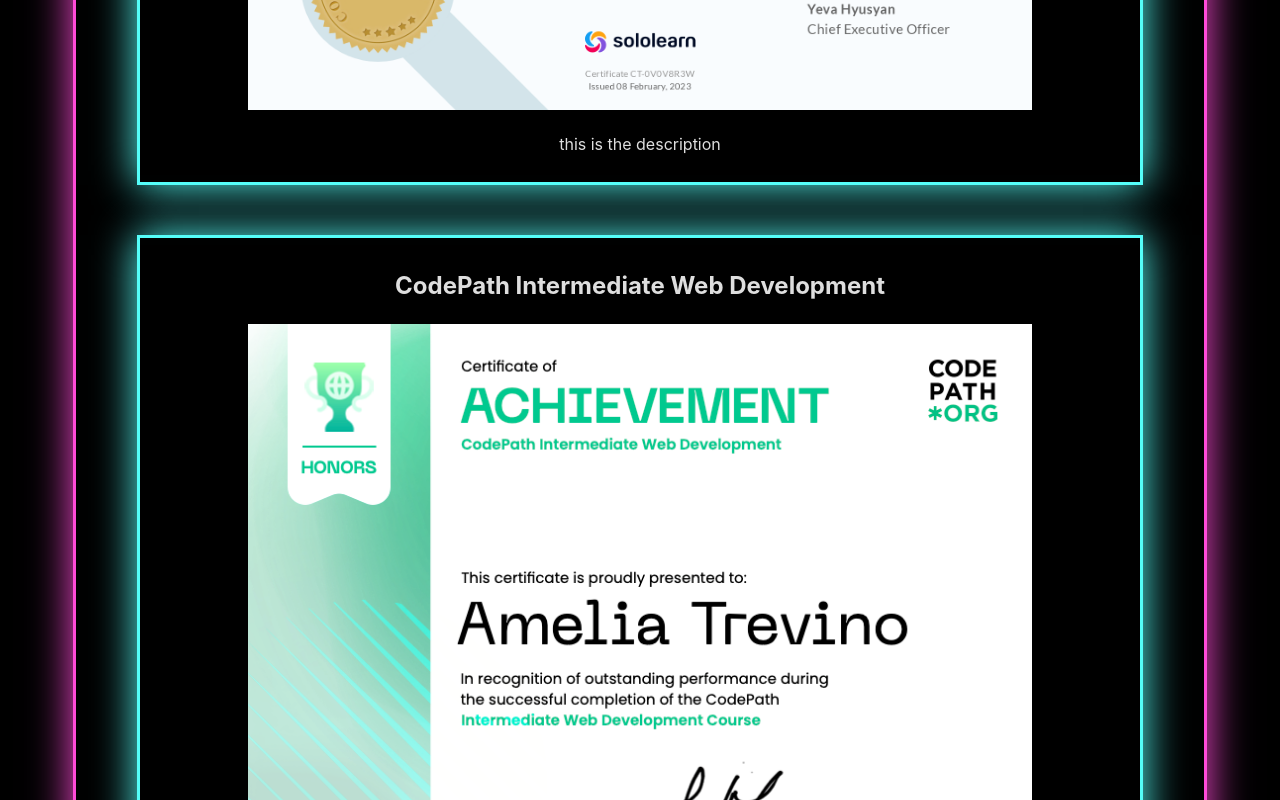
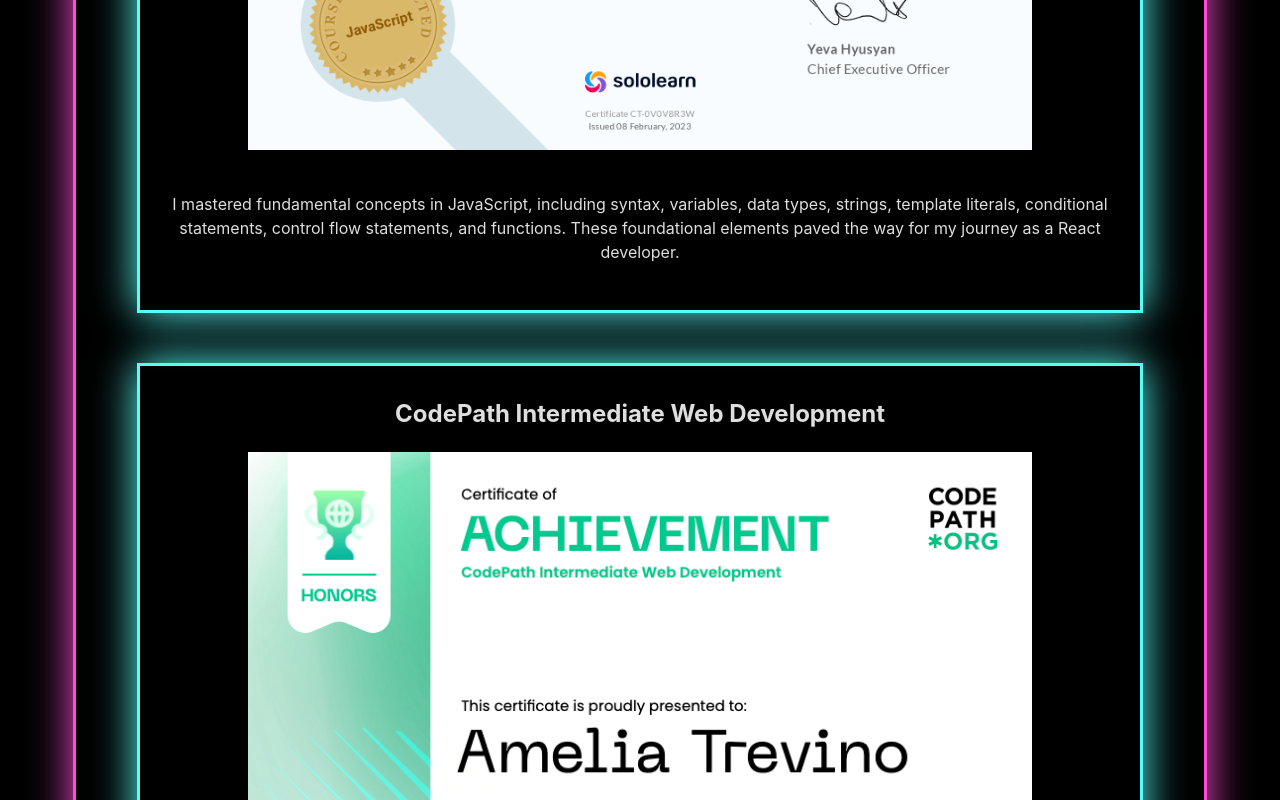
Before and after one commit to Mela13076/React-Portfolio, a React (Vite) app in the folder portfolio/: page /certificates in a window 1280 px wide. Shown: the part 1780-2580 px from the top of the page. Built offline with nearby package versions, Linux system fonts and the light colour scheme; a web font is replaced by a local one.

Commit message:
Certificate Page Update

```diff
--- a/portfolio/src/App.css
+++ b/portfolio/src/App.css
@@ -351,6 +351,7 @@
   display: flex;
   justify-content: center;
   align-items: center;
+  cursor: pointer;
 }
 
 .full-image {
@@ -358,6 +359,14 @@
   max-width: 100%; /* Adjust the width as needed */
   height: auto; /* Adjust the height as needed */
   /* Additional styles, e.g., border, box-shadow, etc. */
+}
+
+.certImage{
+  cursor: pointer;
+}
+
+.certDescription{
+  padding: 20px;
 }
 
 
--- a/portfolio/src/pages/certificates.jsx
+++ b/portfolio/src/pages/certificates.jsx
@@ -7,7 +7,7 @@
 
 function Certificates(){
 
-    const data = [
+    const certificateData = [
         {
             title: 'Udemy Web Design for Beginners: Real World Coding in HTML & CSS',
             image: cert1,
@@ -16,29 +16,29 @@
         {
             title: 'Sololearn JavaScript',
             image: cert2,
-            description: 'this is the description',
+            description: 'I mastered fundamental concepts in JavaScript, including syntax, variables, data types, strings, template literals, conditional statements, control flow statements, and functions. These foundational elements paved the way for my journey as a React developer.',
         },
         {
             title: 'CodePath Intermediate Web Development',
             image: cert3,
-            description: 'this is the description',
+            description: 'In an immersive project-based course, I delved into intermediate web development techniques, gaining expertise in various areas. I explored React basics, JSX, functional components, props, state, hooks, events, GitHub fundamentals, form handling, arrays as states, events within nested components, HTTP requests, Async/Await, APIs, component lifecycle, conditional rendering, filter(), map(), React Router, CRUD operations, and website deployment. This comprehensive course provided me with all the tools and knowledge necessary to confidently create my own React websites.',
         },
         {
             title: 'First Place Award for Computer Science in Senior Design Project',
             image: cert4,
-            description: 'this is the description',
+            description: 'Achieved first place in the Computer Science division for my Engineering Senior Design project. Developed a full-stack website using React, incorporating advanced concepts like AWS Relational Database Services (RDS) with PostgreSQL. On the front-end, I efficiently executed the code using React, while on the back-end, I leveraged Express.js and Node.js to implement error handling, user authentication, and API requests. This project showcases my proficiency in both front-end and back-end technologies, highlighting my ability to deliver robust and sophisticated web applications.',
         },
         {
             title: 'First Place Award for Electrical Engineering in Senior Design Project',
             image: cert5,
-            description: 'this is the description',
+            description: 'Secured first place in the Electrical Engineering division for my Engineering Senior Design project. Spearheaded the development of a cutting-edge device to record pressure data, which was then seamlessly uploaded to a cloud database utilizing AWS Relational Database Services (RDS) with PostgreSQL. The data transmission was skillfully executed using Node-RED, ensuring the seamless flow of information to the database. Subsequently, all the data was harnessed to create a robust and fully functional PERN (PostgreSQL, Express.js, React, Node.js) website, showcasing my prowess in full-stack web development. This project not only showcased my technical acumen but also exemplified my dedication to innovation and problem-solving in the realm of electrical engineering.',
         },
     ]
 
     return(
         <div className="certificate-page">
             <h1 className="page-header"> Certificates Earned</h1>
-            {data.map((item, index) => (
+            {certificateData.map((item, index) => (
                 <CertificateComponet key={index} {...item} />
             ))}
         </div>
```
